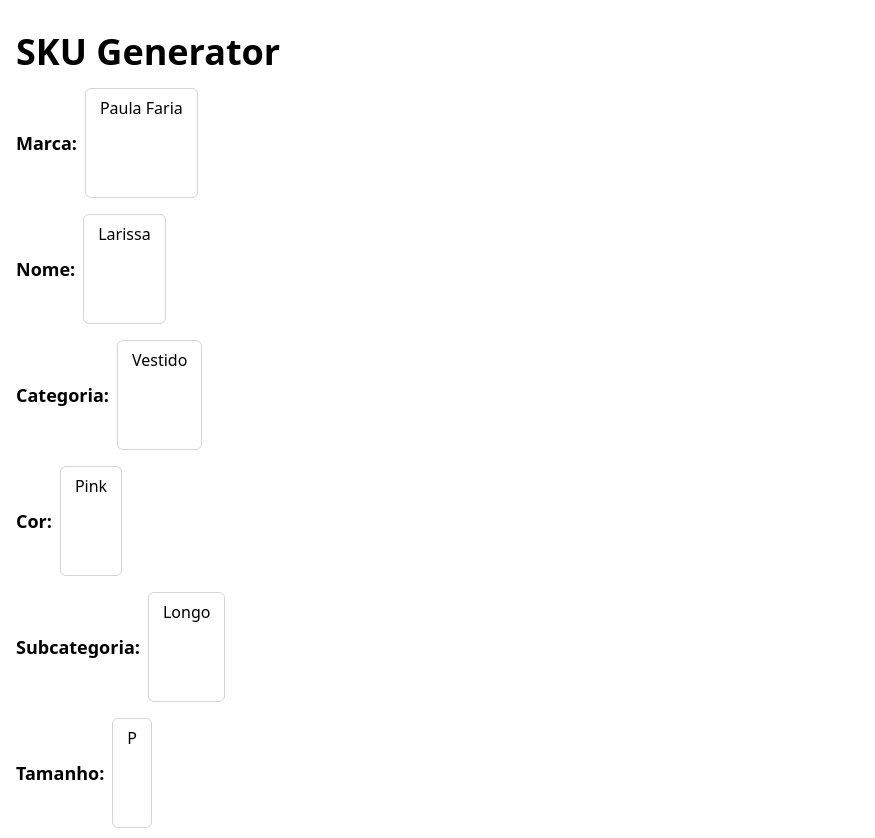
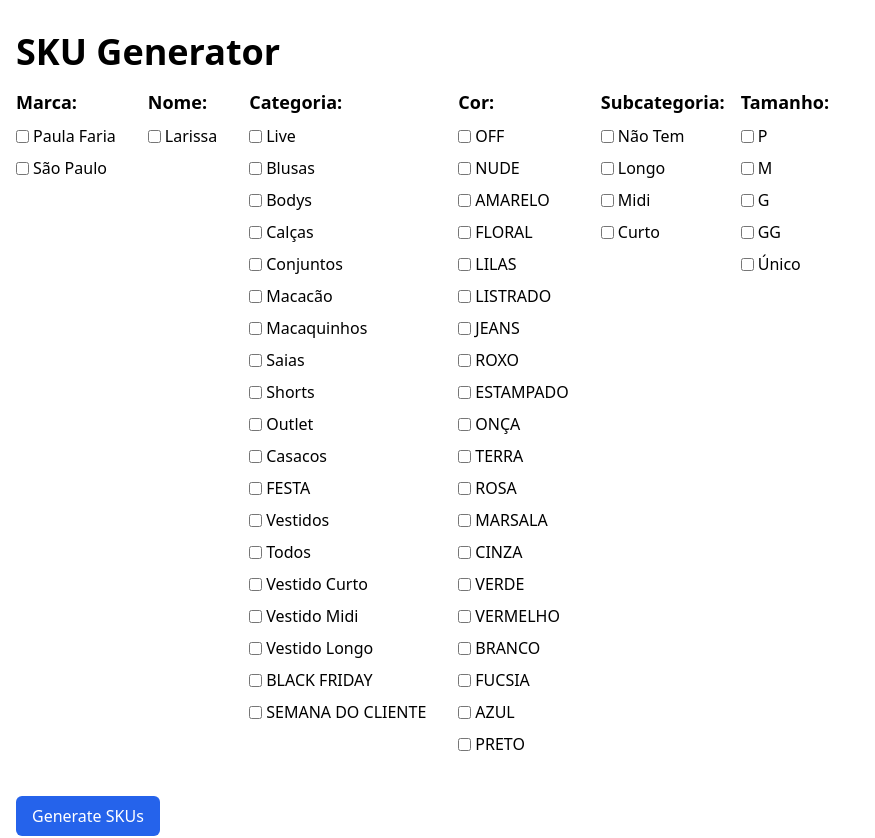
Before and after one commit to oitent/sku-generator, a Next.js app: page / in a window 1280 px wide. Shown: the top 838 px of the page, without its empty margins (0-875 px from the left). Built offline with nearby package versions, Linux system fonts and the light colour scheme.

Commit message:
Add parameters and styling

```diff
--- a/pages/index.js
+++ b/pages/index.js
@@ -27,12 +27,19 @@
   const [selectedParameters, setSelectedParameters] = useState({});
   const [skuList, setSkuList] = useState([]);
 
-  const handleChange = (e, parameter) => {
-    const selectedOptions = Array.from(
-      e.target.selectedOptions,
-      (option) => option.value
-    );
-    setSelectedParameters({ ...selectedParameters, [parameter]: selectedOptions });
+  const handleChange = (e, parameter, value) => {
+    const isChecked = e.target.checked;
+    if (isChecked) {
+      setSelectedParameters({
+        ...selectedParameters,
+        [parameter]: [...(selectedParameters[parameter] || []), value],
+      });
+    } else {
+      setSelectedParameters({
+        ...selectedParameters,
+        [parameter]: selectedParameters[parameter].filter((v) => v !== value),
+      });
+    }
   };
 
   const handleSubmit = (e) => {
@@ -44,32 +51,34 @@
   return (
     <div className="container mx-auto px-4 py-8">
       <h1 className="text-4xl font-bold mb-4">SKU Generator</h1>
-      <form onSubmit={handleSubmit} className="space-y-4">
+      <form onSubmit={handleSubmit} className="space-y-4 flex flex-col w-full">
+        <ol className='flex flex-row gap-4'>
           {Object.keys(parametersData).map((parameter) => (
-          <div key={parameter} className="flex items-center space-x-2">
-            <label htmlFor={parameter} className="text-lg font-semibold">
-              {parameter}:
+            <li key={parameter} className='flex flex-col'>
+              <p className="text-lg font-semibold mb-2">{parameter}:</p>
+              {parametersData[parameter].map((option) => (
+                <label
+                  key={option.id}
+                  className="inline-flex items-center space-x-1 mr-4 mb-2"
+                >
+                  <input
+                    type="checkbox"
+                    value={option.id}
+                    onChange={(e) => handleChange(e, parameter, option.id)}
+                    className="rounded-md border-gray-300"
+                  />
+                  <span>{option.value}</span>
                 </label>
-            <select
-              id={parameter}
-              multiple
-              onChange={(e) => handleChange(e, parameter)}
-              className="rounded-md border border-gray-300 px-3 py-2"
-            >
-              {parametersData[parameter].map((option) => (
-                <option key={option.id} value={option.id}>
-                  {option.value}
-                </option>
               ))}
-            </select>
-          </div>
-        ))}
+            </li>
+          ))}</ol>
+        <div>
           <button
             type="submit"
             className="px-4 py-2 bg-blue-600 text-white rounded-md mt-4"
           >
             Generate SKUs
-        </button>
+          </button></div>
       </form>
       <h2 className="text-2xl font-bold mt-8 mb-4">Generated SKUs</h2>
       <table className="w-full table-auto">
--- a/parameters.json
+++ b/parameters.json
@@ -3,6 +3,10 @@
     {
       "value": "Paula Faria",
       "id": "99"
+    },
+    {
+      "value": "São Paulo",
+      "id": "89"
     }
   ],
   "Nome": [
@@ -13,26 +17,203 @@
   ],
   "Categoria": [
     {
-      "value": "Vestido",
+      "value": "Live",
       "id": "01"
+    },
+    {
+      "value": "Blusas",
+      "id": "02"
+    },
+    {
+      "value": "Bodys",
+      "id": "03"
+    },
+    {
+      "value": "Calças",
+      "id": "04"
+    },
+    {
+      "value": "Conjuntos",
+      "id": "05"
+    },
+    {
+      "value": "Macacão",
+      "id": "06"
+    },
+    {
+      "value": "Macaquinhos",
+      "id": "07"
+    },
+    {
+      "value": "Saias",
+      "id": "08"
+    },
+    {
+      "value": "Shorts",
+      "id": "09"
+    },
+    {
+      "value": "Outlet",
+      "id": "10"
+    },
+    {
+      "value": "Casacos",
+      "id": "11"
+    },
+    {
+      "value": "FESTA",
+      "id": "12"
+    },
+    {
+      "value": "Vestidos",
+      "id": "13"
+    },
+    {
+      "value": "Todos",
+      "id": "14"
+    },
+    {
+      "value": "Vestido Curto",
+      "id": "15"
+    },
+    {
+      "value": "Vestido Midi",
+      "id": "16"
+    },
+    {
+      "value": "Vestido Longo",
+      "id": "17"
+    },
+    {
+      "value": "BLACK FRIDAY",
+      "id": "18"
+    },
+    {
+      "value": "SEMANA DO CLIENTE",
+      "id": "19"
     }
   ],
+
   "Cor": [
     {
-      "value": "Pink",
+      "value": "OFF",
       "id": "01"
+    },
+    {
+      "value": "NUDE",
+      "id": "02"
+    },
+    {
+      "value": "AMARELO",
+      "id": "03"
+    },
+    {
+      "value": "FLORAL",
+      "id": "04"
+    },
+    {
+      "value": "LILAS",
+      "id": "05"
+    },
+    {
+      "value": "LISTRADO",
+      "id": "06"
+    },
+    {
+      "value": "JEANS",
+      "id": "07"
+    },
+    {
+      "value": "ROXO",
+      "id": "08"
+    },
+    {
+      "value": "ESTAMPADO",
+      "id": "09"
+    },
+    {
+      "value": "ONÇA",
+      "id": "10"
+    },
+    {
+      "value": "TERRA",
+      "id": "11"
+    },
+    {
+      "value": "ROSA",
+      "id": "12"
+    },
+    {
+      "value": "MARSALA",
+      "id": "13"
+    },
+    {
+      "value": "CINZA",
+      "id": "14"
+    },
+    {
+      "value": "VERDE",
+      "id": "15"
+    },
+    {
+      "value": "VERMELHO",
+      "id": "16"
+    },
+    {
+      "value": "BRANCO",
+      "id": "17"
+    },
+    {
+      "value": "FUCSIA",
+      "id": "18"
+    },
+    {
+      "value": "AZUL",
+      "id": "19"
+    },
+    {
+      "value": "PRETO",
+      "id": "20"
     }
   ],
   "Subcategoria": [
     {
+      "value": "Não Tem",
+      "id": "00"
+    },
+    {
       "value": "Longo",
       "id": "01"
+    },
+    {
+      "value": "Midi",
+      "id": "02"
+    },
+    {
+      "value": "Curto",
+      "id": "03"
     }
   ],
   "Tamanho": [
     {
       "value": "P",
       "id": "01"
+    },
+    {
+      "value": "M",
+      "id": "02"
+    },
+    {
+      "value": "G",
+      "id": "03"
+    },
+    {
+      "value": "GG",
+      "id": "04"
+    },
+    {
+      "value": "Único",
+      "id": "05"
     }
   ]
 }
```
Lines whose indentation alone changed are shown as unchanged.
